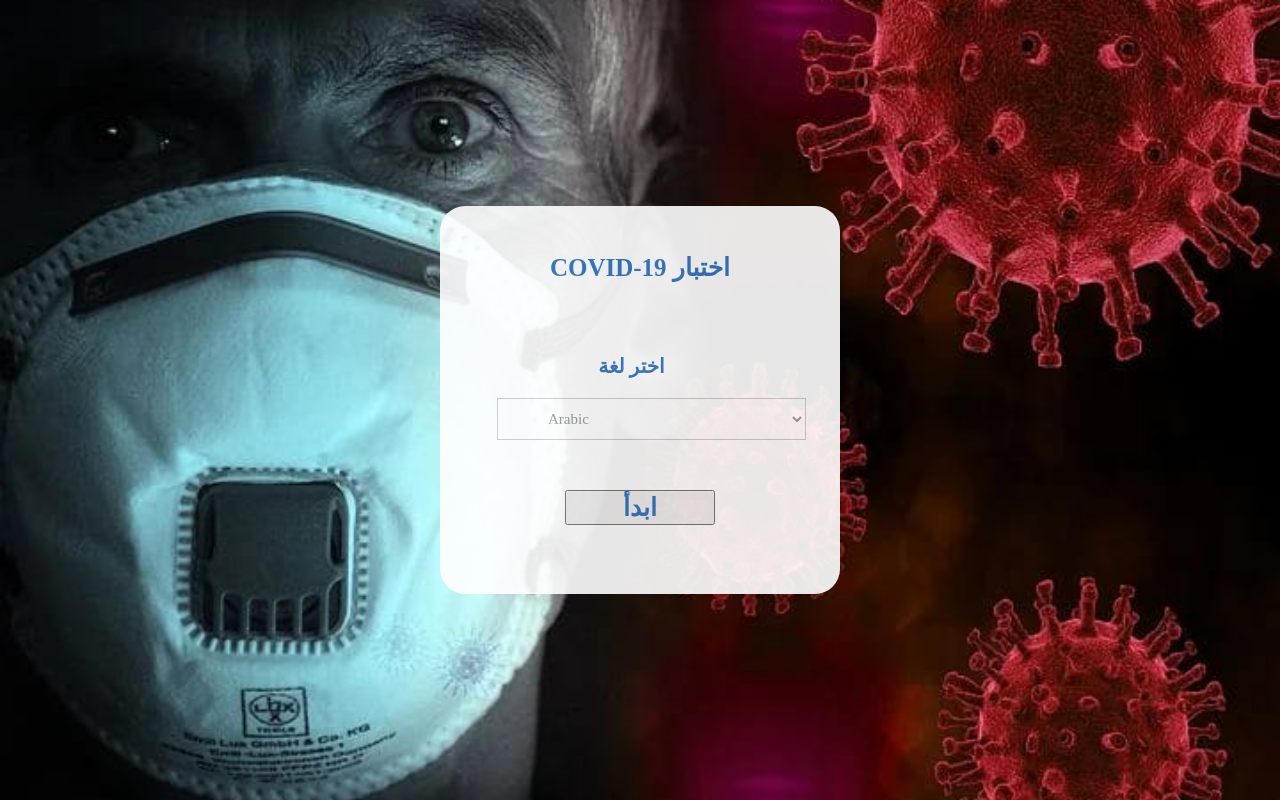
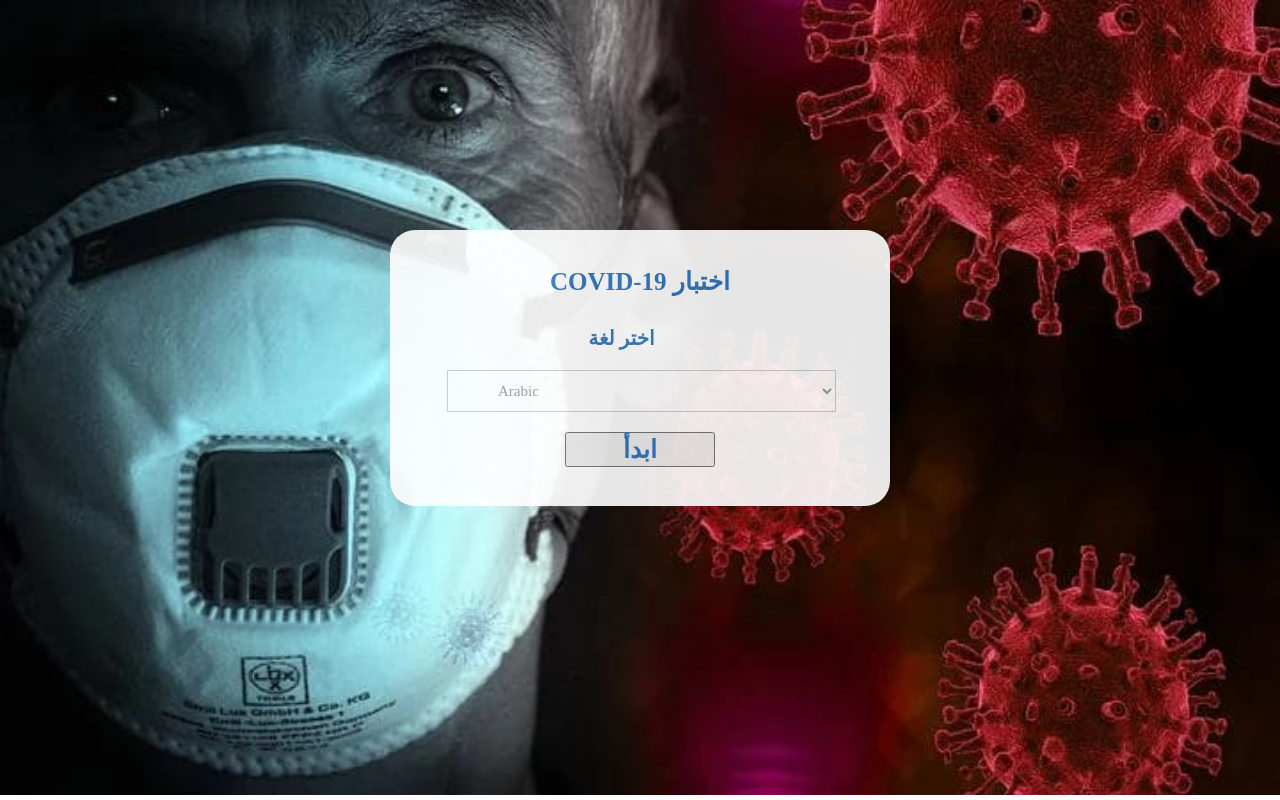
Before and after one commit to RobotechClub/corona, a PHP site: page / in a window 1280 px wide. Run offline with PHP 8.4, Linux system fonts and the light colour scheme.

Commit message:
styling fix

```diff
--- a/css/style.css
+++ b/css/style.css
@@ -9,7 +9,7 @@ body {
   margin: 0;
   color: #999;
   background: url("../images/back1.jpeg") no-repeat center center;
-  height: 100vh;
+  height: 92vh;
   background-size: cover;
   display: flex;
   align-items: center; }
@@ -51,7 +51,7 @@ img {
   vertical-align: middle; }
 
 .wrapper {
-  width: 400px;
+  width: 500px;
   margin: auto;
   padding: 7px;
   background: url("../images/form-bg.png") repeat;
@@ -62,8 +62,9 @@ img {
 .wizard {
   position: relative;
   background: #fff;
-  padding: 64px 58px 0;
-  height: 200px; }
+  padding: 14px 58px 0;
+
+}
 
 .steps .current-info, .steps .number {
   display: none; }
@@ -122,12 +123,9 @@ h3 {
   margin-bottom: 32px;
 }
 
- .noDiv{
-   padding: 30px;
- }
  .yesDiv{
   margin-left: 8px;
-  padding: 30px;
+  margin: 30px;
 }
 .form-row {
   display: flex;
@@ -277,13 +275,13 @@ h3 {
       font-size: 15px;
   }
   .noDiv{
-    padding: 10px;
+    margin: 10px;
     font-size: 20px;
 
   }
   .yesDiv{
    margin-left: 8px;
-   padding: 10px;
+   margin: 10px;
    font-size: 20px;
  }
  .startBtn{
@@ -301,7 +299,7 @@ h3 {
 }
 
 #title{
-  padding: 10px;
+  margin: 10px;
   font-size: 24px;
 }
 #selectLabel{
@@ -383,5 +381,5 @@ h3 {
   100% { transform: rotate(360deg); }
 }
 #title{
-  padding: 40px;
+  margin: 30px;
 }
--- a/index.php
+++ b/index.php
@@ -27,7 +27,7 @@
             <!-- SECTION 1 -->
             <h3 id="title">COVID-19 Test</h3>
             <section>
-                <h3 id="question" style="margin:30px"></h3>
+                <h3 id="question" style="margin:20px"></h3>
                 <div class="form-check" id="yesNoSection">
                     <!-- Default unchecked disabled -->
                     <div class="custom-control custom-radio yesDiv">
@@ -50,7 +50,7 @@
                     </select>
                 </div>
 
-                <div style="width:100%; text-align:center; padding:30px">
+                <div style="width:100%; text-align:center;">
                     <button type="button" id="startBtn" class="btn btn-secondary startBtn"
                         onclick="btnStartAction()">start</button>
                 </div>
```
